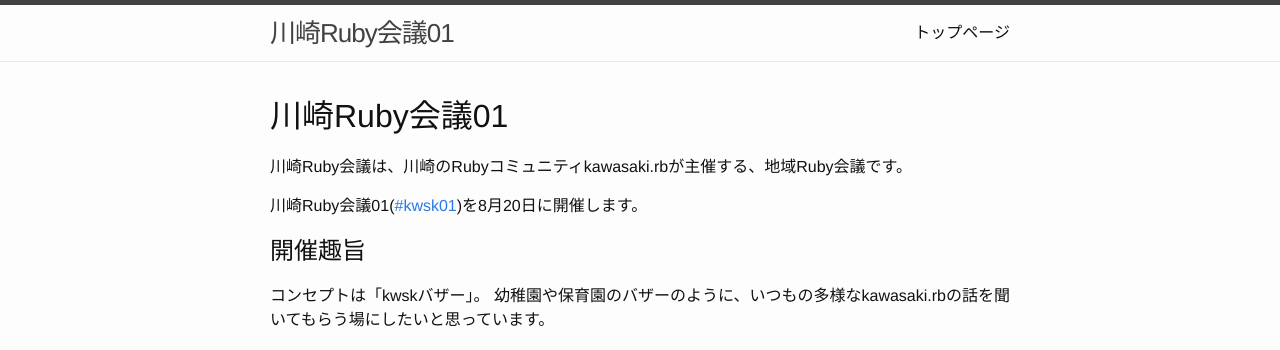
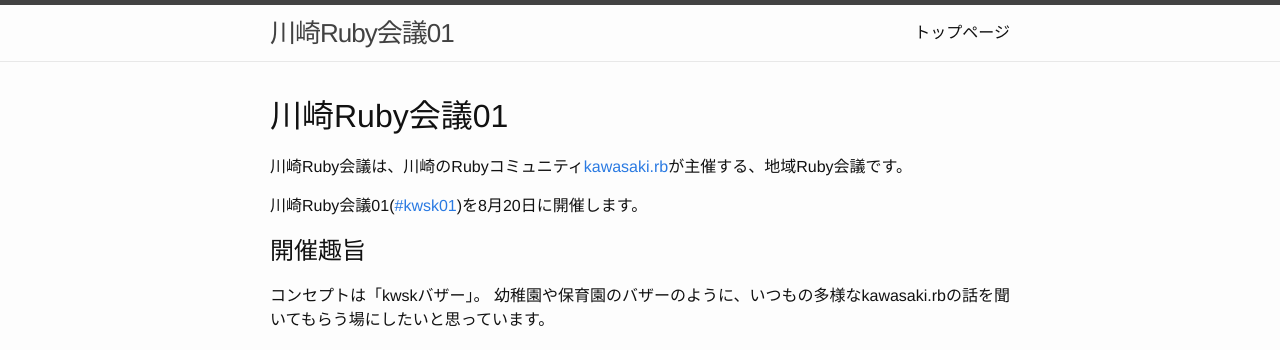
Before and after one commit to kawasakirb/kwsk01, a Jekyll site: the page built from index.md, in a window 1280 px wide. Shown: the top 350 px of the page. Built offline with Jekyll 4.4.1, drawn with Linux system fonts in a browser that asks for light colours; part of the change alters nothing that is shown.

```diff
--- a/index.md
+++ b/index.md
@@ -5,7 +5,7 @@ title: トップページ
 
 # 川崎Ruby会議01
 
-川崎Ruby会議は、川崎のRubyコミュニティkawasaki.rbが主催する、地域Ruby会議です。
+川崎Ruby会議は、川崎のRubyコミュニティ[kawasaki.rb](http://kawasakirb.github.io/)が主催する、地域Ruby会議です。
 
 川崎Ruby会議01([#kwsk01](https://twitter.com/search?f=realtime&q=%23kwsk01))を8月20日に開催します。
 
```
